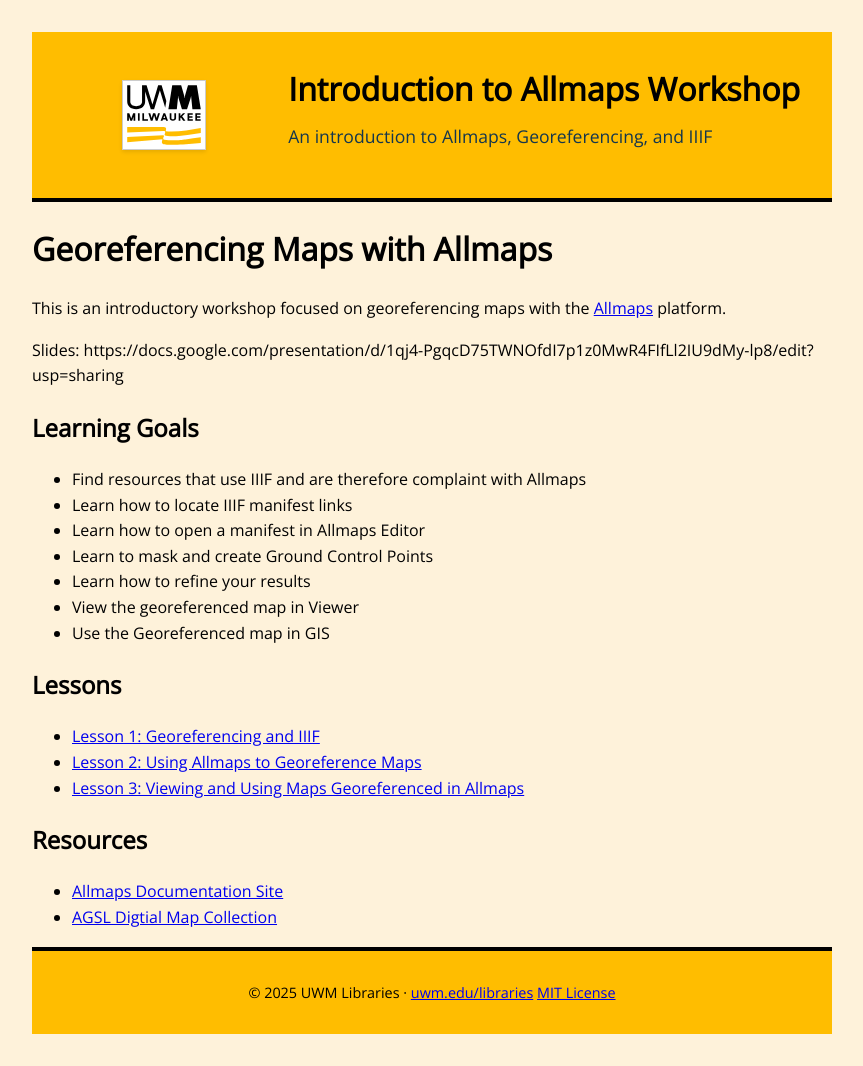
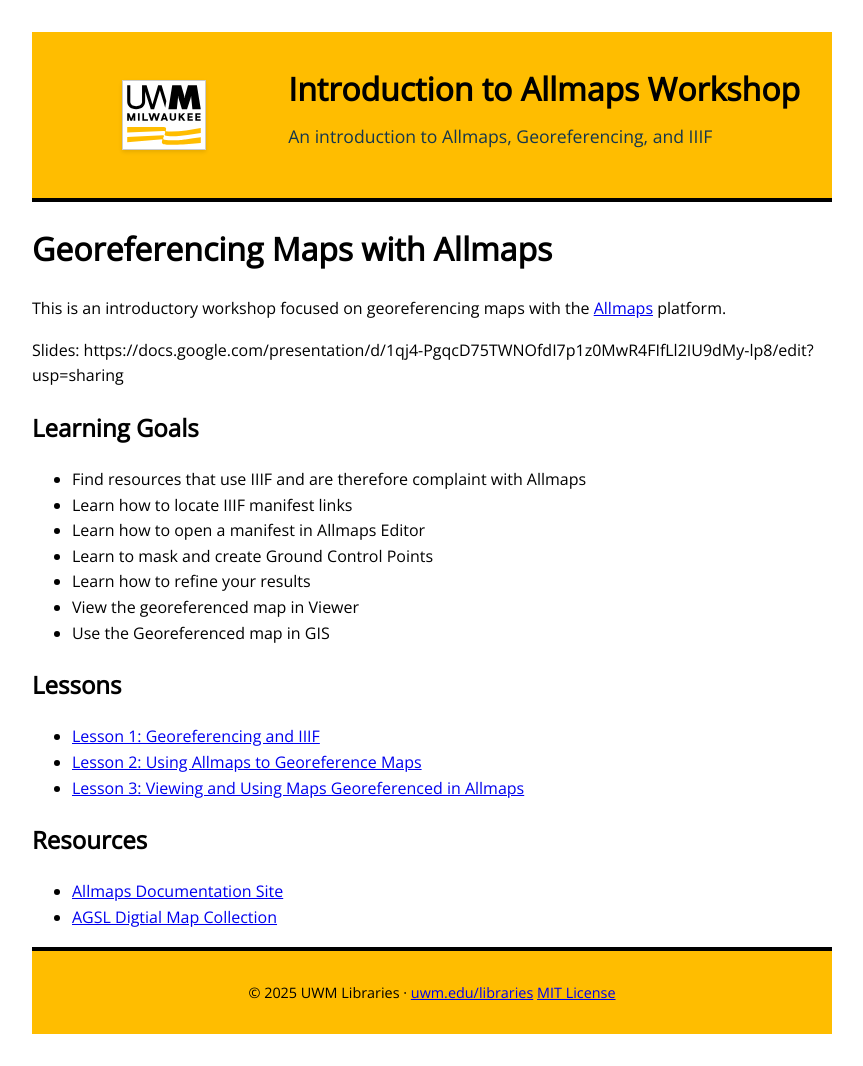
Before and after one commit to UWM-Libraries/allmaps-intro-workshop, a Jekyll site: the page built from index.md, in a window 1280 px wide. Shown: the whole page, without its empty margins (208-1071 px from the left). Built offline with Jekyll 4.4.1, drawn with Linux system fonts in a browser that asks for light colours.

Commit message:
get rid of cream backgorund

```diff
--- a/assets/css/custom.css
+++ b/assets/css/custom.css
@@ -2,8 +2,7 @@
 
 /* Global Styles */
 body {
-  background-color: #FEF2DA;  /* UWM Cream */
-  color: #000;                /* Panther Black */
+  color: #000;
   font-family: 'Open Sans', system-ui, sans-serif;
   line-height: 1.6;
   max-width: 800px;
```
